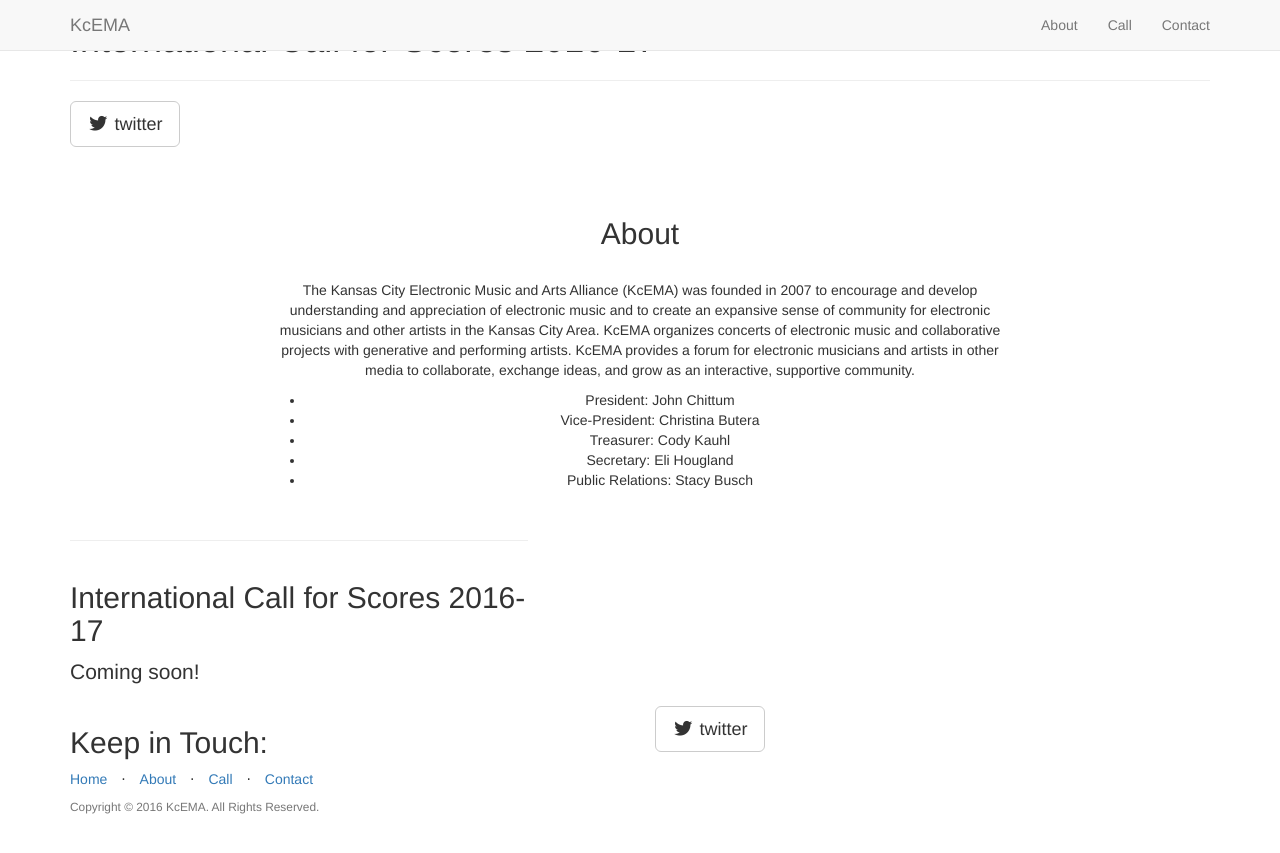
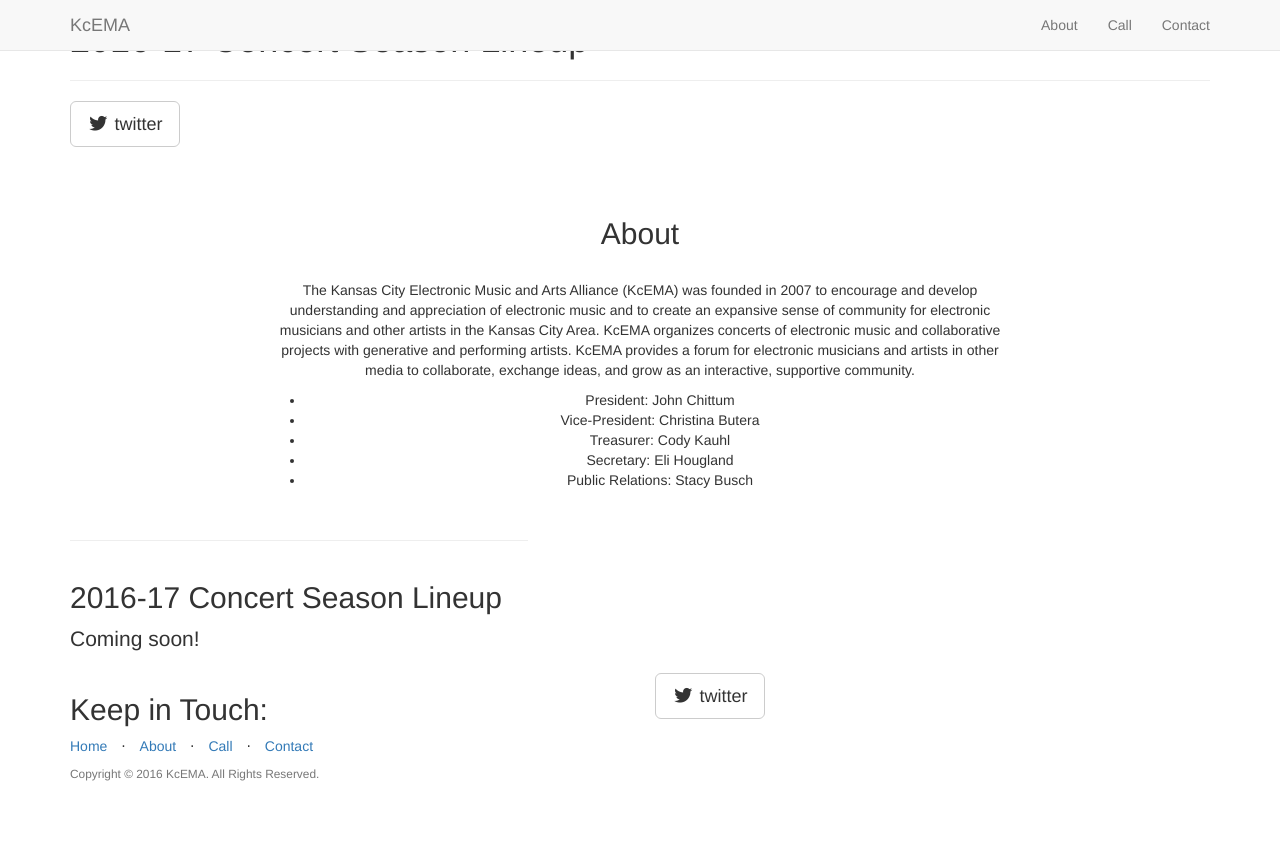
Before and after one commit to kcema/home, a Jekyll site: the page built from _posts/2014-09-21-services-1.markdown, in a window 1280 px wide. Shown: the top 853 px of the page. Built offline with Jekyll 4.4.1, drawn with Linux system fonts in a browser that asks for light colours; nearby versions of some CDN libraries; library files that are not in the unit come from our copies.

Commit message:
Update 2014-09-21-services-1.markdown

```diff
--- a/_posts/2014-09-21-services-1.markdown
+++ b/_posts/2014-09-21-services-1.markdown
@@ -2,7 +2,7 @@
 layout: default
 img: ipad.png
 category: Call
-title: International Call for Scores 2016-17
+title: 2016-17 Concert Season Lineup
 description: |
 ---
   Coming soon!
```
